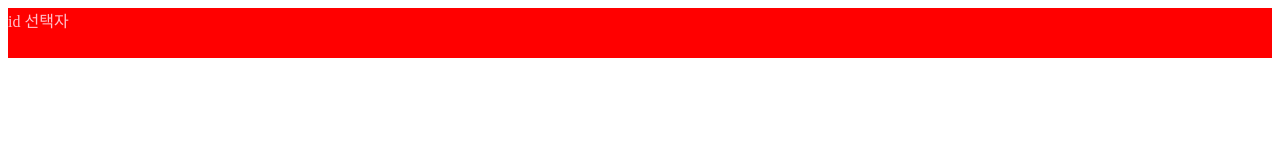
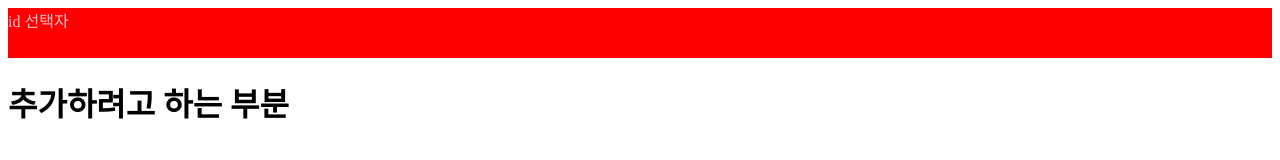
Before and after one commit to hyunny123/navbar, a plain HTML site: page index.html in a window 1280 px wide. Drawn offline with Linux system fonts and the light colour scheme.

Commit message:
second commit

```diff
--- a/index.html
+++ b/index.html
@@ -15,5 +15,6 @@
 </head>
 <body>
     <div id="bg1">id 선택자</div>
+    <h1>추가하려고 하는 부분</h1>
 </body>
 </html>
```
